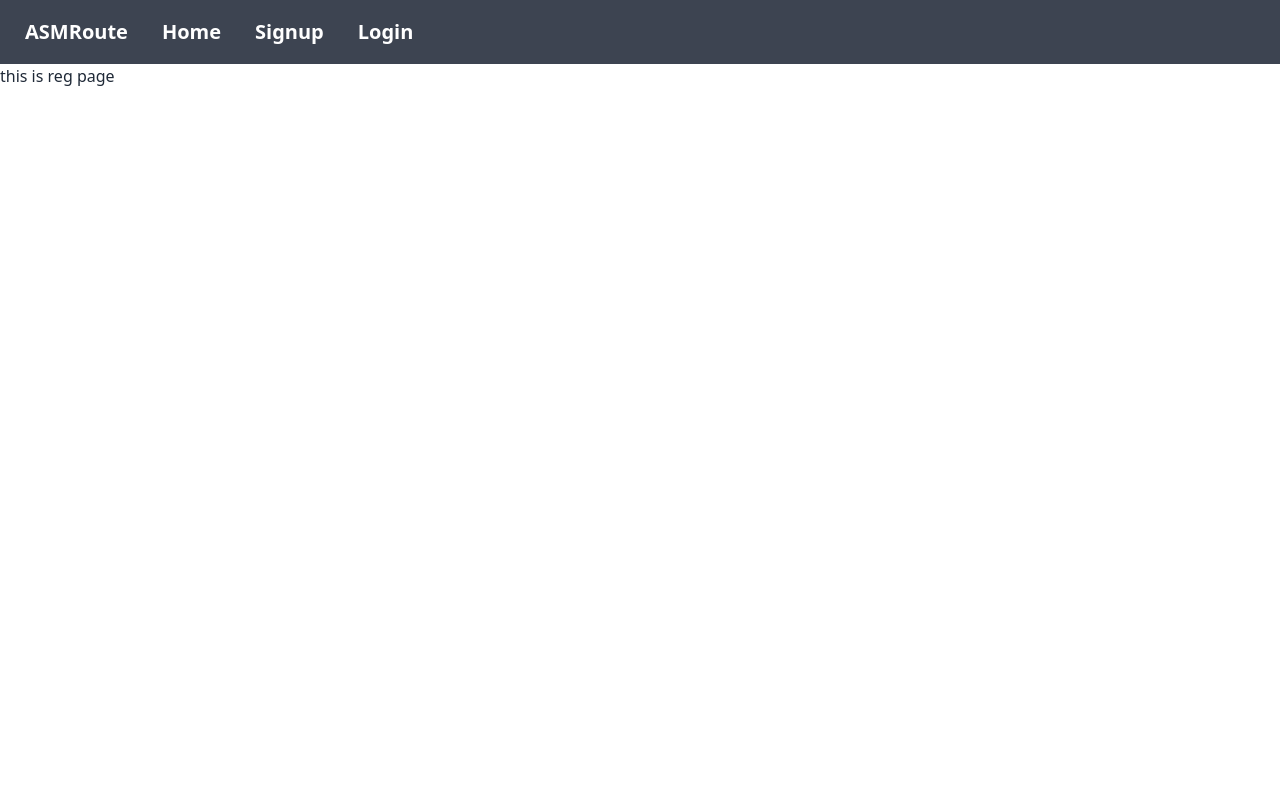
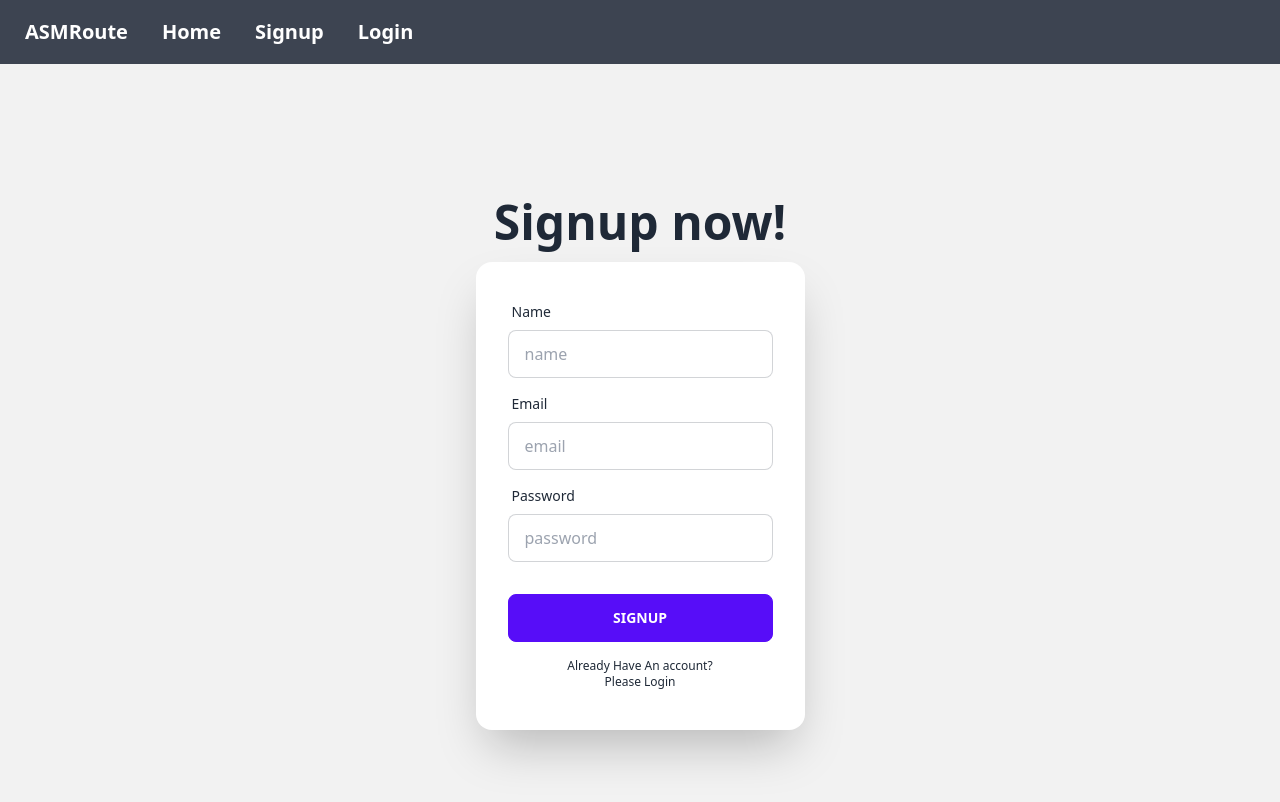
Before and after one commit to coddermoon/practice-privet-route, a React (Create React App) app: page /register in a window 1280 px wide. Shown: the top 802 px of the page. Built offline with nearby package versions, Linux system fonts and the light colour scheme.

Commit message:
form make done

```diff
--- a/src/components/Login.js
+++ b/src/components/Login.js
@@ -1,11 +1,67 @@
-import React from 'react';
+import React from "react";
+import { Link } from "react-router-dom";
 
 const Login = () => {
-    return (
-        <div>
-            this is login
+  const handleLogin = (e) => {
+    e.preventDefault();
+    const form = e.target;
+    const email = form.email.value;
+    const pass = form.password.value;
+    console.log(email, pass);
+  };
+
+  return (
+    <div>
+      <div className="hero min-h-screen bg-base-200">
+        <div className="hero-content flex-col ">
+          <h1 className="text-5xl font-bold">Login now!</h1>
+          <div className="card flex-shrink-0 w-full max-w-sm shadow-2xl bg-base-100">
+            <form onSubmit={handleLogin} className="card-body">
+              <div className="form-control">
+                <label className="label">
+                  <span className="label-text">Email</span>
+                </label>
+                <input
+                  type="email"
+                  name="email"
+                  placeholder="email"
+                  className="input input-bordered"
+                  required
+                />
+              </div>
+              <div className="form-control">
+                <label className="label">
+                  <span className="label-text">Password</span>
+                </label>
+                <input
+                  type="password"
+                  placeholder="password"
+                  name="password"
+                  className="input input-bordered"
+                  required
+                />
+                <label className="label">
+                  <Link to="#" className="label-text-alt link link-hover">
+                    Forgot password?
+                  </Link>
+                </label>
+              </div>
+              <div className="form-control mt-6">
+                <button type="submit" className="btn btn-primary">
+                  Login
+                </button>
+              </div>
+              <label className="label">
+                  <Link to="/register" className="mx-auto label-text-alt link link-hover">
+                    New User? Click to Signup Here
+                  </Link>
+                </label>
+            </form>
+          </div>
         </div>
-    );
+      </div>
+    </div>
+  );
 };
 
 export default Login;
--- a/src/components/Register.js
+++ b/src/components/Register.js
@@ -1,11 +1,76 @@
-import React from 'react';
+import React from "react";
+import { Link } from "react-router-dom";
 
 const Register = () => {
-    return (
-        <div>
-            this is reg page
+  const handleRegister = (e) => {
+    e.preventDefault();
+    const form = e.target;
+    const email = form.email.value;
+    const pass = form.password.value;
+    const name = form.name.value
+    console.log(email, pass,name);
+  };
+
+  return (
+    <div>
+      <div className="hero min-h-screen bg-base-200">
+        <div className="hero-content flex-col ">
+          <h1 className="text-5xl font-bold">Signup  now!</h1>
+          <div className="card flex-shrink-0 w-full max-w-sm shadow-2xl bg-base-100">
+            <form onSubmit={handleRegister} className="card-body">
+              <div className="form-control">
+                <label className="label">
+                  <span className="label-text">Name</span>
+                </label>
+                <input
+                  type="name"
+                  name="name"
+                  placeholder="name"
+                  className="input input-bordered"
+
+                />
+              </div>
+              <div className="form-control">
+                <label className="label">
+                  <span className="label-text">Email</span>
+                </label>
+                <input
+                  type="email"
+                  name="email"
+                  placeholder="email"
+                  className="input input-bordered"
+                  required
+                />
+              </div>
+              <div className="form-control">
+                <label className="label">
+                  <span className="label-text">Password</span>
+                </label>
+                <input
+                  type="password"
+                  placeholder="password"
+                  name="password"
+                  className="input input-bordered"
+                  required
+                />
+              </div>
+              <div className="form-control mt-6">
+                <button type="submit" className="btn btn-primary">
+                  Signup
+                </button>
+              </div>
+              <label className="label">
+                  <Link to="/login" className="label-text-alt text-center mx-auto link link-hover">
+                    Already Have An account? <br></br>
+                  Please  Login
+                  </Link>
+                </label>
+            </form>
+          </div>
         </div>
-    );
+      </div>
+    </div>
+  );
 };
 
 export default Register;
```
